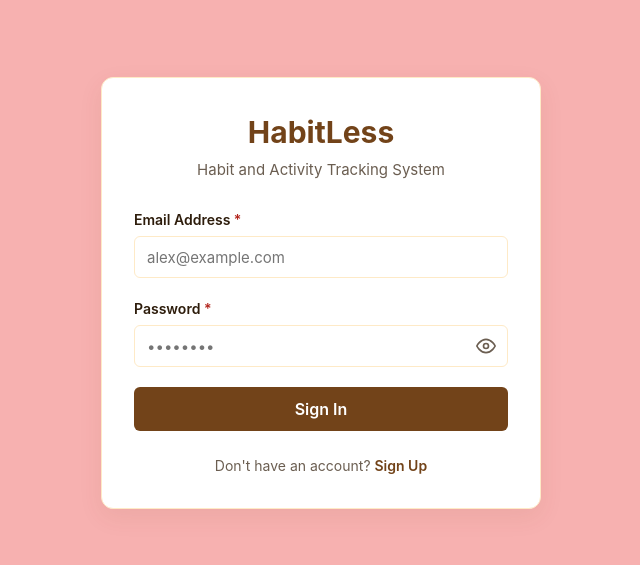
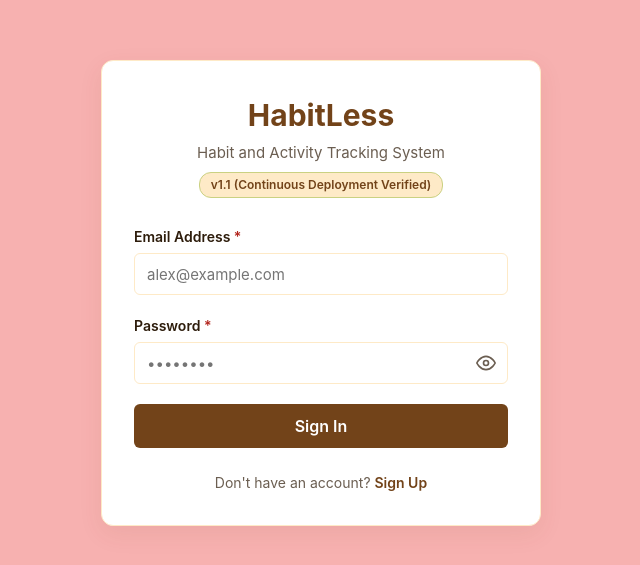
Before and after one commit to Wiggle-Ryutsuki/habitless-webapp, a React (Vite) app in the folder client/: page /login in a window 1280 px wide. Shown: the part 107-672 px from the top of the page, without its empty margins (319-959 px from the left). Built offline with nearby package versions, Linux system fonts and the light colour scheme; no server answers.

Commit message:
feat: add v1.1 deployment verified badge to login screen (Part of #7)

```diff
--- a/client/src/components/AuthForm.tsx
+++ b/client/src/components/AuthForm.tsx
@@ -115,6 +115,19 @@ export const AuthForm: React.FC<AuthFormProps> = ({ mode }) => {
         }}>
           Habit and Activity Tracking System
         </p>
+        <div style={{
+          display: 'inline-block',
+          marginTop: '0.5rem',
+          padding: '0.2rem 0.65rem',
+          fontSize: '0.75rem',
+          fontWeight: 600,
+          color: 'var(--walnut)',
+          backgroundColor: 'var(--papaya-whip)',
+          borderRadius: '12px',
+          border: '1px solid var(--golden-sand)',
+        }}>
+          v1.1 (Continuous Deployment Verified)
+        </div>
       </div>
 
       {/* Top Banner Error Display */}
```
